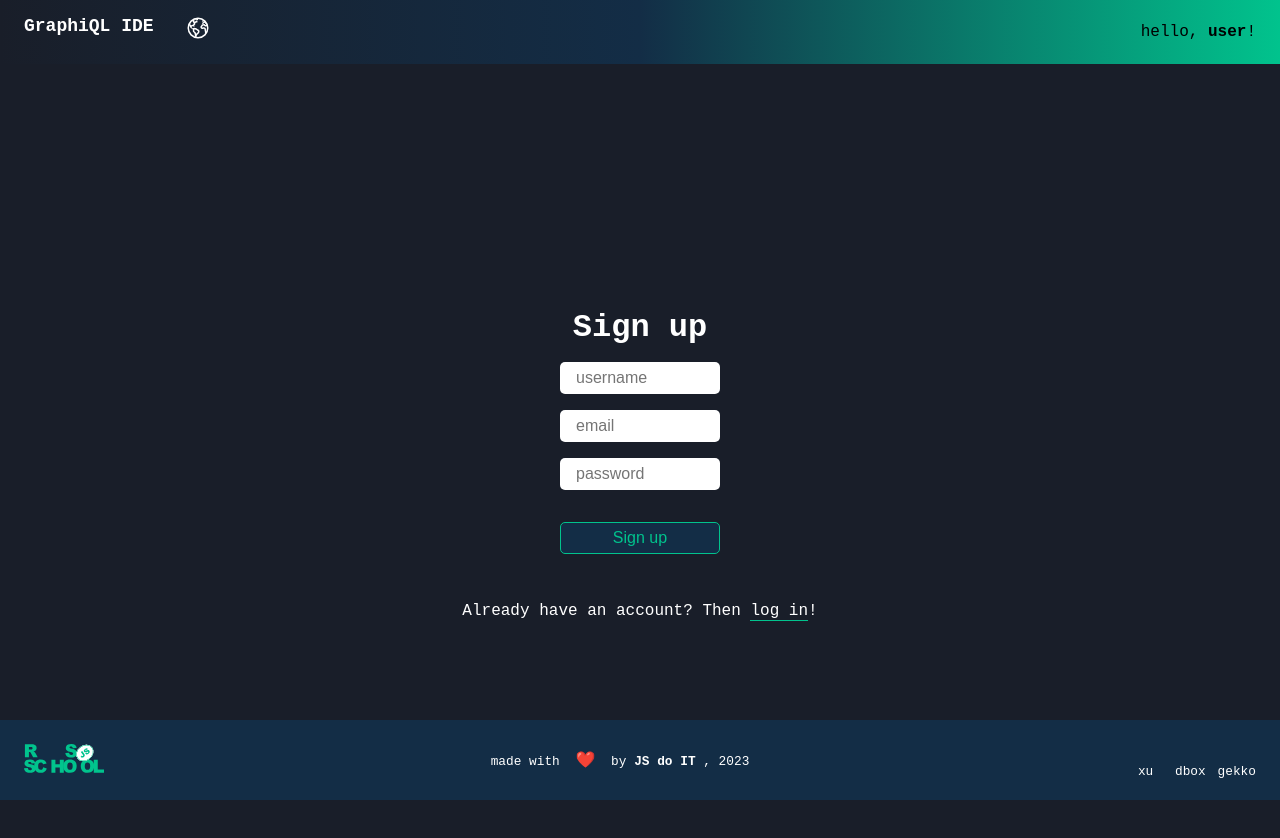
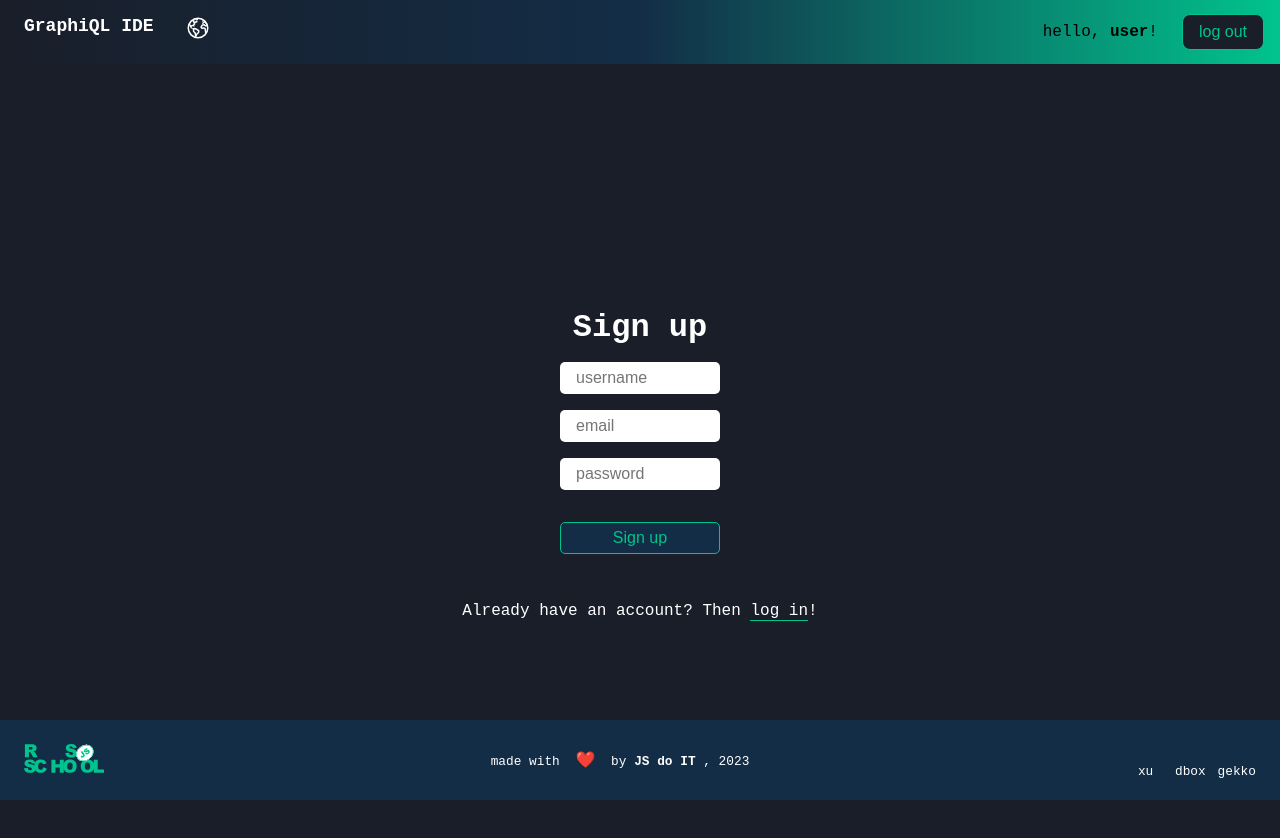
Before and after one commit to xu69ux/graphiql-app, a React (Vite) app: page /signup in a window 1280 px wide. Shown: the top 838 px of the page. Built offline with nearby package versions, Linux system fonts and the light colour scheme; some icons are missing.

Commit message:
feat: add logout button and fix redirect by clicking on logo

```diff
--- a/src/components/Header.tsx
+++ b/src/components/Header.tsx
@@ -19,6 +19,10 @@ export const Header = () => {
     return () => window.removeEventListener('scroll', onScroll);
   }, []);
 
+  const logoutHandle = () => {
+    navigate('/');
+  };
+
   const headerStyle: React.CSSProperties = {
     background:
       scrollPosition > 100
@@ -29,8 +33,10 @@ export const Header = () => {
 
   return (
     <header style={headerStyle} className='header'>
-      <div onClick={() => navigate('/')} className='welcome-link'>
-        <div className='logo'>GraphiQL IDE</div>
+      <div className='welcome-link'>
+        <div className='logo' onClick={() => navigate('/')}>
+          GraphiQL IDE
+        </div>
         <div
           className='lang-menu'
           onClick={() => toggleDropdown(!isDropdownOpen)}
@@ -68,6 +74,9 @@ export const Header = () => {
           <span>
             hello, <b>{username}</b>!
           </span>
+          <button className='btn logout' onClick={logoutHandle}>
+            log out
+          </button>
         </div>
       </nav>
     </header>
```
